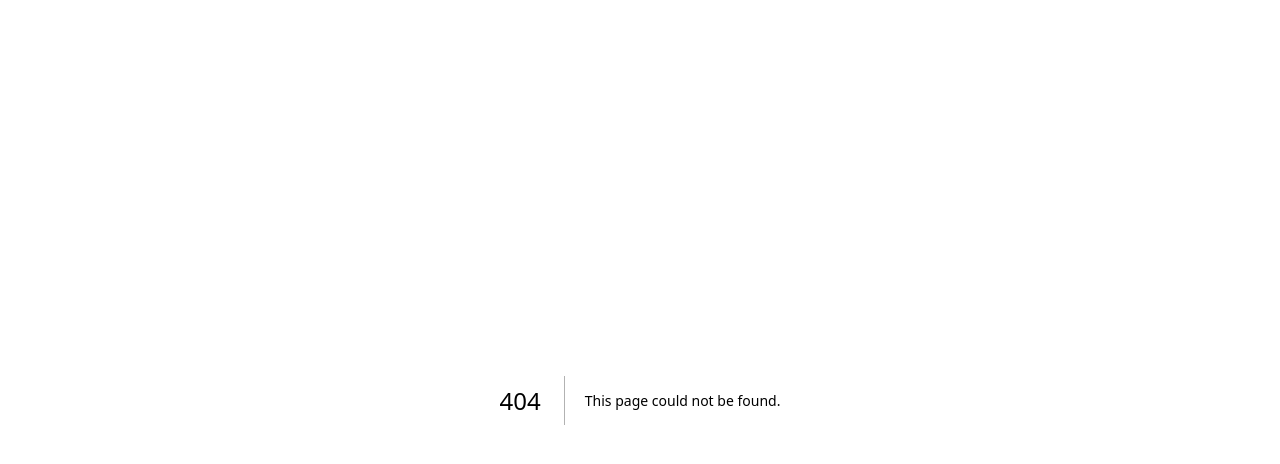
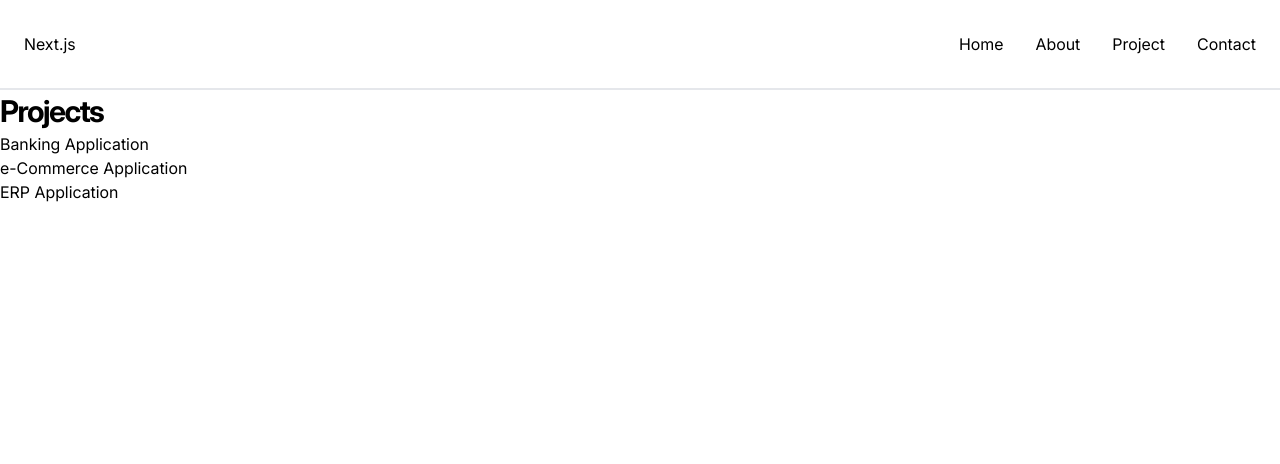
Before and after one commit to aburizalpurnama/devflow, a Next.js app: page /project in a window 1280 px wide. Before the commit this address had no page. Shown: the top 464 px of the page. Built offline with nearby package versions, Linux system fonts and the light colour scheme.

Commit message:
chore: add basic app-route
includes:
- dynamic route
- route groupe

```diff
--- /dev/null
+++ b/app/(auth)/layout.tsx
@@ -0,0 +1,12 @@
+import React from "react";
+
+const AuthLayout = ({ children }: Readonly<{ children: React.ReactNode }>) => {
+  return (
+    <div>
+      <h1>Auth Navbar</h1>
+      {children}
+    </div>
+  );
+};
+
+export default AuthLayout;
--- /dev/null
+++ b/app/(auth)/sign-in/page.tsx
@@ -0,0 +1,7 @@
+import React from "react";
+
+const SignIn = () => {
+  return <div>SignIn</div>;
+};
+
+export default SignIn;
--- /dev/null
+++ b/app/(dashboard)/about/page.tsx
@@ -0,0 +1,7 @@
+import React from "react";
+
+const About = () => {
+  return <div>About</div>;
+};
+
+export default About;
--- /dev/null
+++ b/app/(dashboard)/contact/page.tsx
@@ -0,0 +1,7 @@
+import React from "react";
+
+const Contact = () => {
+  return <div>Contact</div>;
+};
+
+export default Contact;
--- /dev/null
+++ b/app/(dashboard)/layout.tsx
@@ -0,0 +1,13 @@
+import Navbar from "@/components/Navbar";
+import React from "react";
+
+const DashboadLayout = ({ children }: Readonly<{ children: React.ReactNode }>) => {
+  return (
+    <div>
+      <Navbar />
+      {children}
+    </div>
+  );
+};
+
+export default DashboadLayout;
--- /dev/null
+++ b/app/(dashboard)/project/[slug]/page.tsx
@@ -0,0 +1,8 @@
+import React from "react";
+
+const ProjectDetail = async ({ params }: { params: Promise<{ slug: string }> }) => {
+  const { slug } = await params;
+  return <div>Project Detail of #{slug}</div>;
+};
+
+export default ProjectDetail;
--- /dev/null
+++ b/app/(dashboard)/project/page.tsx
@@ -0,0 +1,33 @@
+import Link from "next/link";
+import React from "react";
+
+const Project = () => {
+  const projects = [
+    {
+      slug: "banking",
+      name: "Banking Application",
+    },
+    {
+      slug: "e-commerce",
+      name: "e-Commerce Application",
+    },
+    {
+      slug: "erp",
+      name: "ERP Application",
+    },
+  ];
+  return (
+    <div>
+      <p className="h1-bold">Projects</p>
+      <ul>
+        {projects.map((project) => (
+          <li key={project.slug}>
+            <Link href={`/project/${project.slug}`}>{project.name}</Link>
+          </li>
+        ))}
+      </ul>
+    </div>
+  );
+};
+
+export default Project;
--- /dev/null
+++ b/components/Navbar.tsx
@@ -0,0 +1,29 @@
+import Link from "next/link";
+import React from "react";
+
+const Navbar = () => {
+  return (
+    <header>
+      <nav className="space justify-beet flex w-full flex-wrap items-center border-b-2 px-6 py-8">
+        <p>Next.js</p>
+
+        <ul className="flex flex-1 list-none items-center justify-end gap-8">
+          <Link href={"/"}>
+            <li>Home</li>
+          </Link>
+          <Link href={"/about"}>
+            <li>About</li>
+          </Link>
+          <Link href={"/project"}>
+            <li>Project</li>
+          </Link>
+          <Link href={"/contact"}>
+            <li>Contact</li>
+          </Link>
+        </ul>
+      </nav>
+    </header>
+  );
+};
+
+export default Navbar;
```
Also changed, not shown: app/(dashboard)/page.tsx (renamed from app/page.tsx), components/navbar.module.css (added).
